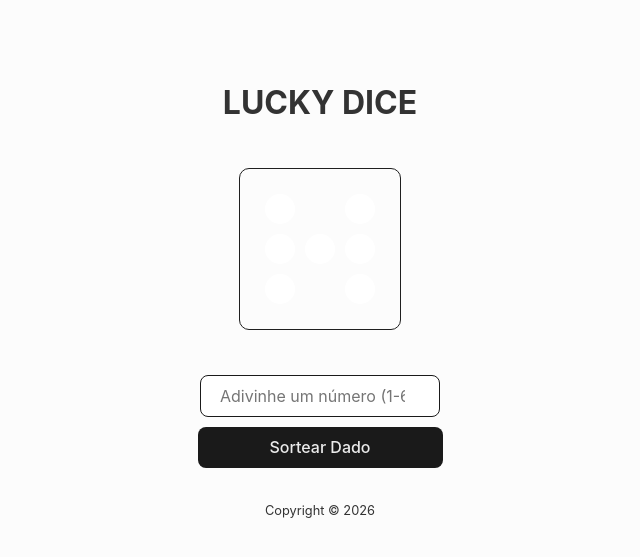
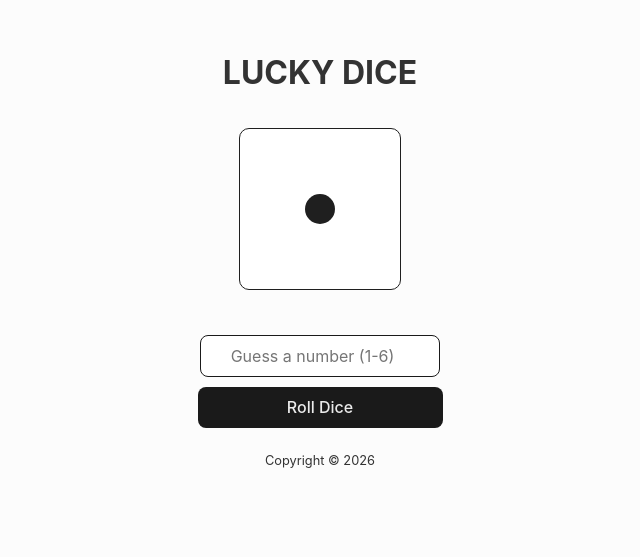
Before and after one commit to AndreVsc/react-lucky-dice-portifolio, a React (Vite) app: page / in a window 1280 px wide. Shown: the part 113-670 px from the top of the page, without its empty margins (320-960 px from the left). Built offline with nearby package versions, Linux system fonts and the light colour scheme.

Commit message:
mod project

```diff
--- a/package.json
+++ b/package.json
@@ -10,11 +10,13 @@
     "preview": "vite preview"
   },
   "dependencies": {
+    "canvas-confetti": "^1.9.3",
     "react": "^18.3.1",
     "react-dom": "^18.3.1"
   },
   "devDependencies": {
     "@eslint/js": "^9.9.0",
+    "@types/canvas-confetti": "^1.6.4",
     "@types/react": "^18.3.3",
     "@types/react-dom": "^18.3.0",
     "@typescript-eslint/eslint-plugin": "^8.7.0",
--- a/src/app/App.css
+++ b/src/app/App.css
@@ -1,14 +1,13 @@
 #container{
   flex: 1;
   display: flex;
-  margin: 10px;
   flex-direction: column;
   justify-items: center;
   align-items: center;
   align-content: center;
   max-width: 800px;
   max-height: 800px;
-  gap: 20px;
+  gap: 10px;
 }
 
 #container-title{
--- a/src/components/Dice/Dice.css
+++ b/src/components/Dice/Dice.css
@@ -8,14 +8,14 @@
 #dice-container {
     display: flex;
     justify-content: center;
-    align-items: center;
+
     align-self: center;
     height: 120px;
     width: 120px;
 
     border-radius: 10px;
     border: #1F1F1F 1px solid;
-    background-color: #fcfcfc;
+    background-color: #ffffff;
     padding: 20px;
 }
 
--- a/src/components/Dice/Dice.tsx
+++ b/src/components/Dice/Dice.tsx
@@ -5,9 +5,10 @@ interface DiceProps {
     userGuess: number | '';
     setUserGuess: (n: number | '') => void;
     handleRoll: () => void;
+    isRolling: boolean;
 }
 
-const Dice: React.FC<DiceProps> = ({ roll, userGuess, setUserGuess, handleRoll }) => {
+const Dice: React.FC<DiceProps> = ({ roll, userGuess, setUserGuess, handleRoll, isRolling }) => {
     const getActiveBalls = (number: number) => {
         switch (number) {
             case 1: return [4];
@@ -16,14 +17,14 @@ const Dice: React.FC<DiceProps> = ({ roll, userGuess, setUserGuess, handleRoll }
             case 4: return [1, 3, 5, 7];
             case 5: return [1, 3, 4, 5, 7];
             case 6: return [1, 2, 3, 5, 6, 7];
-            default: return [];
+            default: return [4];
         }
     };
 
     const activeBalls = getActiveBalls(roll);
 
     return (
-        <div id = 'dice'>
+        <div id='dice'>
             <div id='dice-container'>
                 <div id="colum-1">
                     <div className={`ball ${activeBalls.includes(1) ? 'ball-active' : 'ball-disable'}`}></div>
@@ -46,11 +47,12 @@ const Dice: React.FC<DiceProps> = ({ roll, userGuess, setUserGuess, handleRoll }
                     type="number"
                     value={userGuess}
                     onChange={(e) => setUserGuess(Number(e.target.value))}
-                    placeholder="Adivinhe um número (1-6)"
+                    placeholder="Guess a number (1-6)"
                     min="1"
                     max="6"
+                    disabled={isRolling}
                 />
-                <button onClick={handleRoll}>Sortear Dado</button>
+                <button onClick={handleRoll} disabled={isRolling}>Roll Dice</button>
             </div>
         </div>
     );
--- a/src/components/Game/Game.tsx
+++ b/src/components/Game/Game.tsx
@@ -1,38 +1,52 @@
 import { useState } from 'react';
 import Dice from '../Dice/Dice';
 import './Game.css';
+import { launchConfetti } from '../../utils/confettiUtil';
 
 const Game: React.FC = () => {
     const [roll, setRoll] = useState<number>(0);
     const [userGuess, setUserGuess] = useState<number | ''>('');
     const [message, setMessage] = useState<string>('');
+    const [isRolling, setIsRolling] = useState<boolean>(false);
 
     const handleRoll = () => {
         if (userGuess === '') {
-            setMessage('Por favor, escolha um número entre 1 e 6!');
+            setMessage('Please choose a number between 1 and 6!');
             return;
         }
 
         if (userGuess < 1 || userGuess > 6) {
-            setMessage('O número deve estar entre 1 e 6!');
+            setMessage('The number must be between 1 and 6!');
             return;
         }
 
+        setIsRolling(true);
+        setMessage('rolling ...');
+
+        const rollAnimation = setInterval(() => {
+            setRoll(Math.floor(Math.random() * 6) + 1);
+        }, 50);
+
+        setTimeout(() => {
+            clearInterval(rollAnimation);
             const newRoll = Math.floor(Math.random() * 6) + 1;
             setRoll(newRoll);
 
             if (userGuess === newRoll) {
-            setMessage('Parabéns! Você acertou!');
+                setMessage('Congratulations! You got it right!');
+                launchConfetti();
             } else {
-            setMessage('Não foi dessa vez. Tente novamente!');
+                setMessage('It was not this time. Try again!');
             }
 
+            setIsRolling(false);
             setUserGuess('');
+        }, 2000);
     };
 
     return (
         <div id='game'>
-            <Dice roll={roll} userGuess={userGuess} setUserGuess={setUserGuess} handleRoll={handleRoll} />
+            <Dice roll={roll} userGuess={userGuess} setUserGuess={setUserGuess} handleRoll={handleRoll} isRolling={isRolling} />
             {message && <div className="message">{message}</div>}
         </div>
     );
--- a/src/index.css
+++ b/src/index.css
@@ -20,7 +20,7 @@ body{
   display: flex;
   justify-content: center;
   align-items: center;
-  height: 100vh;
+  height:90vh;
   background-color: #fcfcfc;
 }
 
@@ -40,8 +40,10 @@ input{
   border: 1px solid #1a1a1a;
   font-family: inherit;
   transition: border-color 0.25s;
+  text-align: center;
   height: 20px;
   width: 200px;
+  background-color: #ffffff;
 }
 
 button {
--- /dev/null
+++ b/src/utils/confettiUtil.ts
@@ -0,0 +1,26 @@
+import confetti from 'canvas-confetti';
+
+export const launchConfetti = () => {
+    confetti({
+        particleCount: 200,
+        angle: 240,
+        spread: 200,
+        origin: { x: 1.2 , y: 0.3 },
+        colors: ['#bb0000', '#FF0000', '#00FF00', '#0000FF'],
+
+        shapes: ['circle', 'square'],
+        gravity: 0.5,
+        scalar: 1.2,
+    });
+
+    confetti({
+        particleCount: 200,
+        angle: 60,
+        spread: 200,
+        origin: { x: -0.1 },
+        colors: ['#bb0000', '#FF0000', '#00FF00', '#0000FF'],
+        shapes: ['circle', 'square'],
+        gravity: 0.5,
+        scalar: 1.2,
+    });
+};
```
Also changed, not shown: 1 other file (tests, documents, lock files or other folders). Lines whose indentation alone changed are shown as unchanged.
